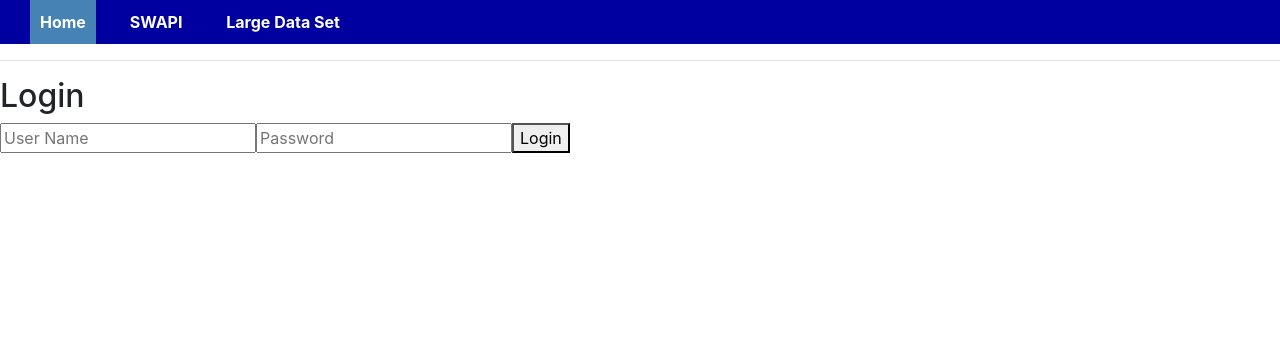
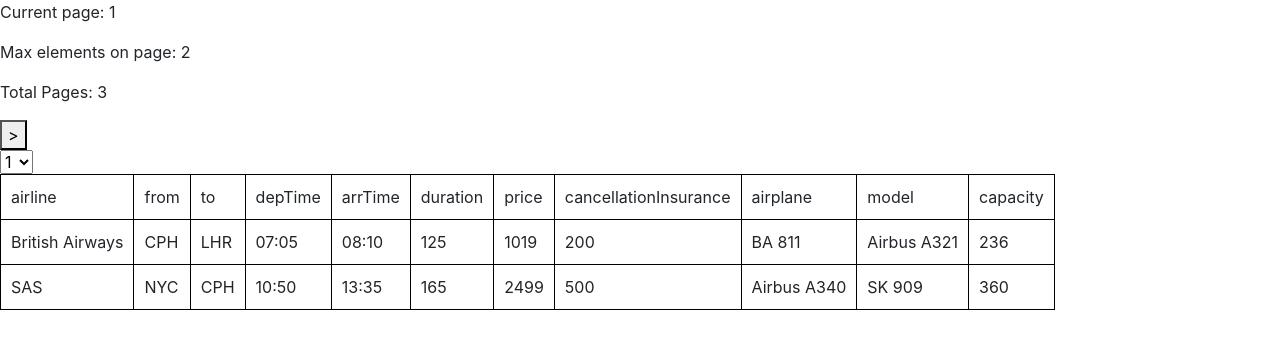
Before and after one commit to newslytherin/Sys-Project, a React (Create React App) app in the folder SysReact/: page / in a window 1280 px wide. Shown: the top 348 px of the page. Built offline with nearby package versions, Linux system fonts and the light colour scheme.

Commit message:
table stuff

```diff
--- /dev/null
+++ b/SysReact/src/components/FlightsTable.js
@@ -0,0 +1,109 @@
+import React, { useState } from "react";
+import impData from "../data/dummy-data";
+
+function SelectAmount(props) {
+  const realMax = props.max < 10 ? props.max : 10;
+
+  return (
+    <select
+      onChange={e => {
+        props.updateAmount(e.target.value);
+      }}
+    >
+      {Array.from({ length: realMax }, (v, k) => k + 1).map((e, i) => (
+        <option value={e}>{e}</option>
+      ))}
+    </select>
+  );
+}
+
+function HeadersFromVariableNames(props) {
+  const { data } = props;
+  const myArr = [];
+  for (let varName in data) {
+    myArr.push(<td>{varName}</td>);
+  }
+  return myArr;
+}
+
+function RowComponent(props) {
+  const { airline, airplane, arrTime, cancellationInsurance, capacity, depTime, duration, from, model, price, to } = props.data;
+
+  //   const myArr = [];
+  //   for (let varName in data) {
+  //     myArr.push(<td>{data[varName]}</td>);
+  //   }
+  //   return myArr;
+
+  return (
+    <>
+      <td>{airline}</td>
+      <td>{from}</td>
+      <td>{to}</td>
+      <td>{depTime}</td>
+      <td>{arrTime}</td>
+      <td>{duration}</td>
+      <td>{price}</td>
+      <td>{cancellationInsurance}</td>
+      <td>{airplane}</td>
+      <td>{model}</td>
+      <td>{capacity}</td>
+    </>
+  );
+}
+
+export default function FilghtsTable() {
+  const [data, setData] = useState(impData);
+  const [page, setPage] = useState(1);
+  const [pageAmount, setPageAmount] = useState(2);
+
+  const totalPages = Math.ceil(data.length / pageAmount);
+
+  const sortedDataArrayStart = (page - 1) * pageAmount;
+  const sortedDataArrayEnd = page * pageAmount;
+  const sortedData = data.slice(sortedDataArrayStart, sortedDataArrayEnd);
+
+  //   console.log("Current Page", page);
+  //   console.log("Elements on page", pageAmount);
+  //   console.log("Sorted Data", sortedData);
+
+  const updateAmount = newValue => {
+    setPage(1);
+    setPageAmount(newValue);
+  };
+
+  const buttonArray = [];
+
+  if (page > 1) {
+    buttonArray.push(<button onClick={() => setPage(page - 1)}>{"<"}</button>);
+  }
+  if (page < totalPages) {
+    buttonArray.push(<button onClick={() => setPage(page + 1)}>{">"}</button>);
+  }
+
+  return (
+    <div>
+      <div>
+        <p>Current page: {page}</p>
+        <p>Max elements on page: {pageAmount}</p>
+        <p>Total Pages: {totalPages}</p>
+        <div>{buttonArray}</div>
+        <SelectAmount updateAmount={updateAmount} max={data.length} />
+      </div>
+      <table>
+        <thead>
+          <tr>
+            <HeadersFromVariableNames data={sortedData[0]} />
+          </tr>
+        </thead>
+        <tbody>
+          {sortedData.map((item, index) => (
+            <tr key={index}>
+              <RowComponent data={item} />
+            </tr>
+          ))}
+        </tbody>
+      </table>
+    </div>
+  );
+}
--- a/SysReact/src/index.css
+++ b/SysReact/src/index.css
@@ -17,18 +17,18 @@
   display: inline;
   list-style-type: none;
   margin: 0;
-  color: #FFF;
+  color: #fff;
   font-weight: bold;
   padding: 10px;
 }
 
 ul.header {
-  background-color: #0000A0;
+  background-color: #0000a0;
   padding: 0;
 }
 
 ul.header li a {
-  color: #FFF;
+  color: #fff;
   font-weight: bold;
   text-decoration: none;
   padding: 10px;
@@ -36,7 +36,7 @@
 }
 
 .content {
-  background-color: #EEEEEE;
+  background-color: #eeeeee;
   padding: 20px;
 }
 
@@ -56,3 +56,9 @@
 .activeV2 {
   background-color: lightgoldenrodyellow;
 }
+
+td,
+th {
+  padding: 10px;
+  border: 1px solid black;
+}
--- a/SysReact/src/index.js
+++ b/SysReact/src/index.js
@@ -3,8 +3,11 @@
 import "./index.css";
 import App from "./App";
 import * as serviceWorker from "./serviceWorker";
+import FlightsTable from "./components/FlightsTable.js";
 
-ReactDOM.render(<App />, document.getElementById("root"));
+//ReactDOM.render(<App />, document.getElementById("root"));
+
+ReactDOM.render(<FlightsTable />, document.getElementById("root"));
 
 // If you want your app to work offline and load faster, you can change
 // unregister() to register() below. Note this comes with some pitfalls.
```
Also changed, not shown: 1 other file (tests, documents, lock files or other folders).
